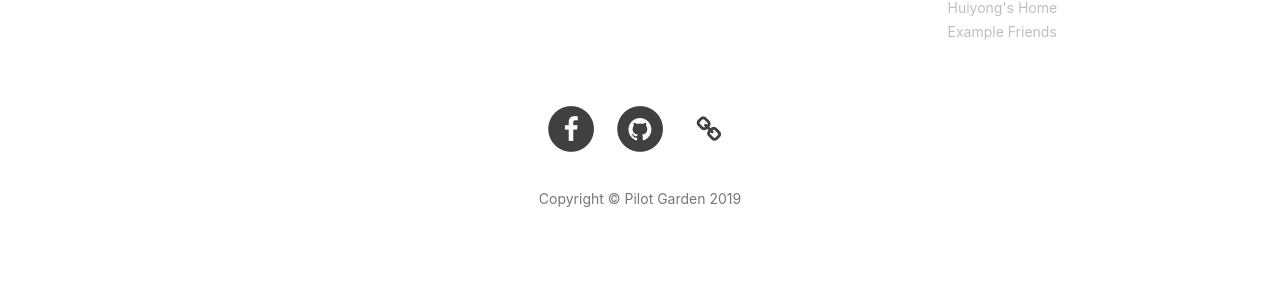
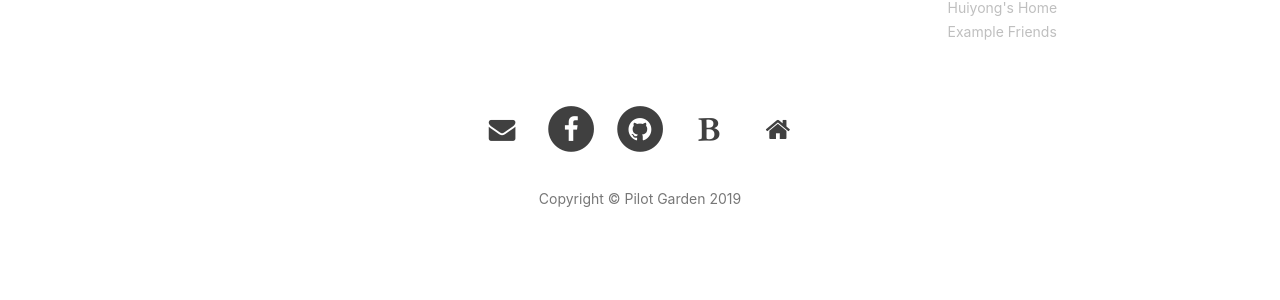
Before and after one commit to li-huiyong/garden, a Jekyll site: the page built from index.html, in a window 1280 px wide. Shown: the part 995-1295 px from the top of the page. Built offline with Jekyll 4.4.1, drawn with Linux system fonts in a browser that asks for light colours; nearby versions of some CDN libraries; the list of posts is cut into pages by our own code; comment, search, counter and statistics services are not loaded.

Commit message:
add email, bilibili link

```diff
--- a/_includes/footer.html
+++ b/_includes/footer.html
@@ -47,7 +47,15 @@
                     </li>
                     {% endif %}
 
-
+                    {% if site.email %}
+                    <li>
+                        <a target="_blank" href="{{ site.email }}">
+                            <span class="fa-stack fa-lg">
+                                <i class="fa fa-envelope" aria-hidden="true"></i>
+                            </span>
+                        </a>
+                    </li>
+                    {% endif %}
                     {% if site.facebook_username %}
                     <li>
                         <a target="_blank" href="https://www.facebook.com/{{ site.facebook_username }}">
@@ -68,11 +76,20 @@
                         </a>
                     </li>
                     {% endif %}
+                    {% if site.bilibili_url %}
+                    <li>
+                        <a target="_blank" href="{{site.bilibili_url }}">
+                            <span class="fa-stack fa-lg">
+                                <i class="fa fa-bold" aria-hidden="true"></i>
+                            </span>
+                        </a>
+                    </li>
+                    {% endif %}
                     {% if site.website_url %}
                     <li>
                         <a target="_blank" href="{{site.website_url }}">
                             <span class="fa-stack fa-lg">
-                                <i class="fa fa-link" aria-hidden="true"></i>
+                                <i class="fa fa-home" aria-hidden="true"></i>
                             </span>
                         </a>
                     </li>
```
